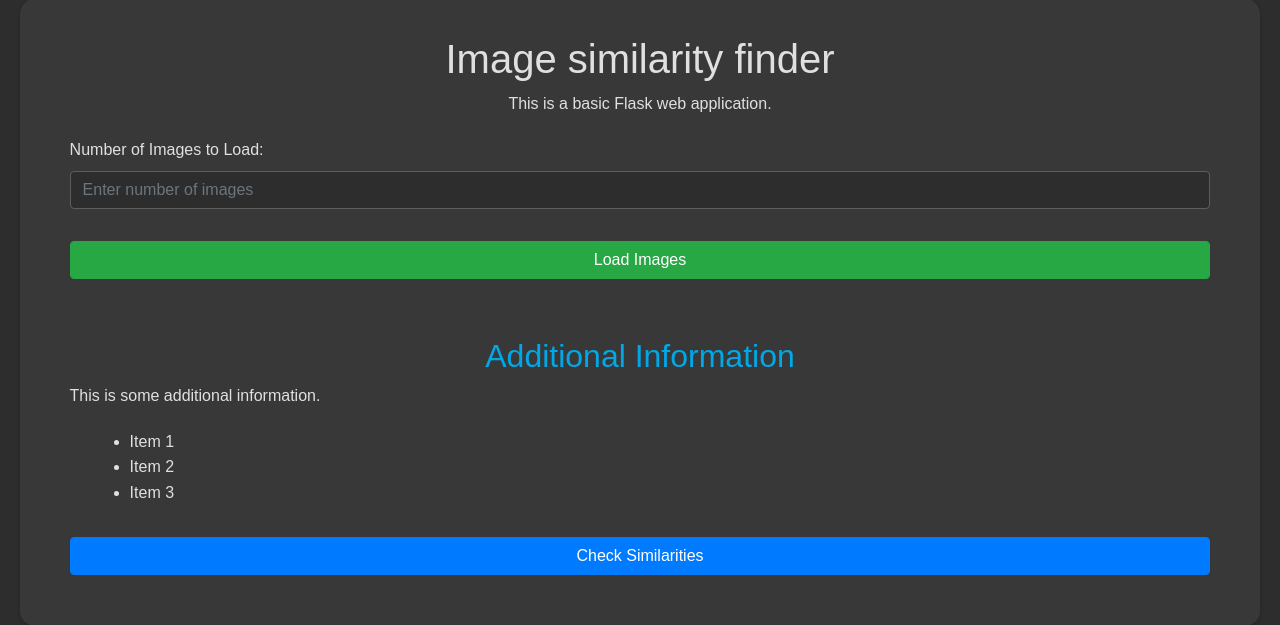
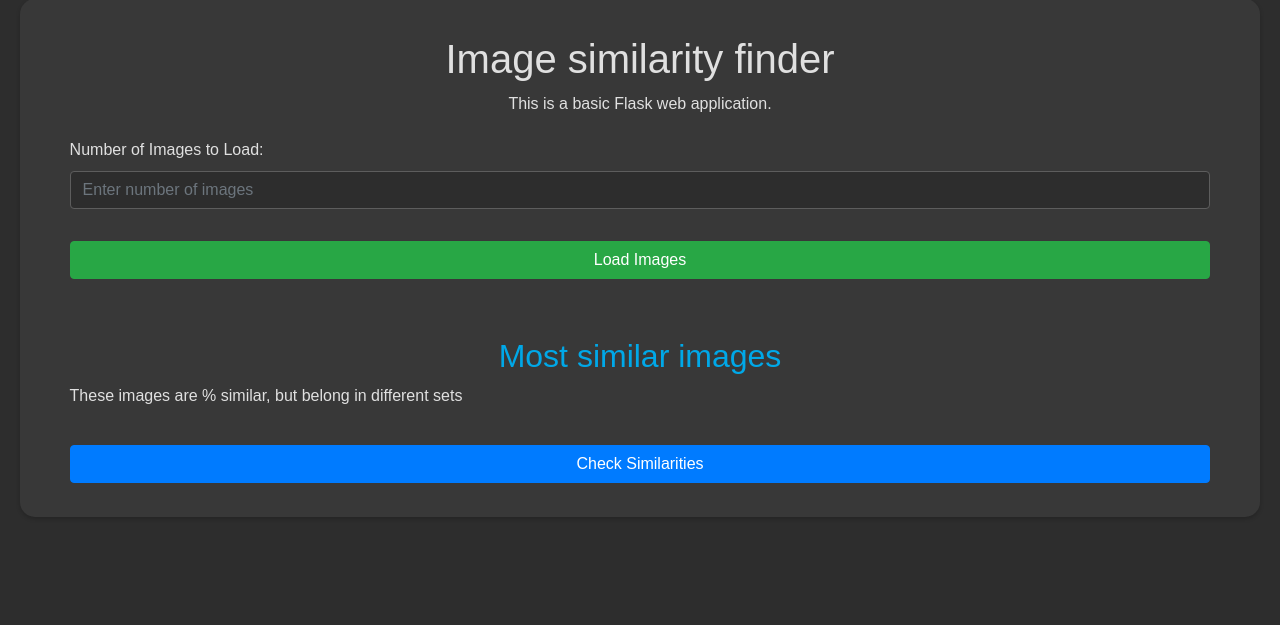
Before and after one commit to adraco007/HACKUPC2024, a Flask app: page / in a window 1280 px wide. Shown: the part 21-646 px from the top of the page. Run offline with Flask 3, Linux system fonts and the light colour scheme; some libraries are stand-ins or nearby versions.

Commit message:
images ready

```diff
--- a/src/random_image_selector.py
+++ b/src/random_image_selector.py
@@ -7,6 +7,9 @@
 
 import os
 import numpy as np
+
+# Set seed
+np.random.seed(42)
 
 class RandomImageSelector:
     def __init__(self, n_images):
--- /dev/null
+++ b/static/select_images.js
@@ -0,0 +1,32 @@
+console.log("Script loaded"); // Debug message
+document.getElementById('load_images_button').addEventListener('click', function(event) {
+event.preventDefault(); // Prevent form submission
+
+// Get the amount of images from the input field
+let nImages = document.getElementById('imageCountInput').value;
+
+// Call random selector with the amount of images as a query parameter
+fetch(`/select_images?n_images=${nImages}`)
+.then(response => response.json())
+.then(data => {
+console.log("Response received:", data); // Debug message
+
+// Update selection bar
+let selectionBar = document.getElementById('selectionBar');
+selectionBar.innerHTML = ''; // Clear previous content
+selectionBar.style.margin = '0'; // Set margin to zero
+selectionBar.style.padding = '0'; // Set padding to zero
+data.imagesToTake.forEach(status => {
+    let color = status === 1 ? 'green' : 'red';
+    let div = document.createElement('div');
+    div.style.width = '1px';
+    div.style.height = '5px';
+    div.style.backgroundColor = color;
+    div.style.display = 'inline-block';
+    div.style.margin = '0'; // Remove any margin
+    div.style.padding = '0'; // Remove any padding
+    selectionBar.appendChild(div);
+});
+})
+.catch(error => console.error("Fetch error:", error)); // Debug message
+});
--- a/templates/index.html
+++ b/templates/index.html
@@ -20,60 +20,24 @@
         <button id="load_images_button" type="submit" class="btn btn-success mt-3">Load Images</button>
       </form>
 
-      <div class="mt-5">
-          <h2 id="info">Additional Information</h2>
-          <p>This is some additional information.</p>
-          <ul>
-              <li>Item 1</li>
-              <li>Item 2</li>
-              <li>Item 3</li>
-          </ul>
-      </div>
-
-      <!-- Button to check similarities -->
-      <button id="checkSimilaritiesBtn" class="btn btn-primary mt-3">Check Similarities</button>
-
       <!-- Bar to display selection status -->
       <div id="selectionBar" class="mt-3">
         <!-- Bar will be displayed here -->
       </div>
 
+      <div class="mt-5">
+        <h2 id="info">Most similar images</h2>
+        <p>These images are % similar, but belong in different sets</p>
+        <ul id="imageList">
+            <!-- Images will be displayed here -->
+        </ul>
+    </div>
 
-      <!-- Script to handle button click and update selection bar -->
-      <script>
-        console.log("Script loaded"); // Debug message
-        document.getElementById('load_images_button').addEventListener('click', function(event) {
-        event.preventDefault(); // Prevent form submission
+      <!-- Button to check similarities -->
+      <button id="checkSimilaritiesBtn" class="btn btn-primary mt-3">Check Similarities</button>
 
-        // Get the amount of images from the input field
-        let nImages = document.getElementById('imageCountInput').value;
 
-        // Call random selector with the amount of images as a query parameter
-        fetch(`/select_images?n_images=${nImages}`)
-        .then(response => response.json())
-        .then(data => {
-            console.log("Response received:", data); // Debug message
-
-            // Update selection bar
-            let selectionBar = document.getElementById('selectionBar');
-            selectionBar.innerHTML = ''; // Clear previous content
-            selectionBar.style.margin = '0'; // Set margin to zero
-            selectionBar.style.padding = '0'; // Set padding to zero
-            data.imagesToTake.forEach(status => {
-                let color = status === 1 ? 'green' : 'red';
-                let div = document.createElement('div');
-                div.style.width = '1px';
-                div.style.height = '5px';
-                div.style.backgroundColor = color;
-                div.style.display = 'inline-block';
-                div.style.margin = '0'; // Remove any margin
-                div.style.padding = '0'; // Remove any padding
-                selectionBar.appendChild(div);
-            });
-        })
-        .catch(error => console.error("Fetch error:", error)); // Debug message
-        });
-      </script>
+      <script src="./static/select_images.js"></script>
     </div>
 
   </body>
```
Also changed, not shown: static/set_images.js (added, +32 -0 lines).
